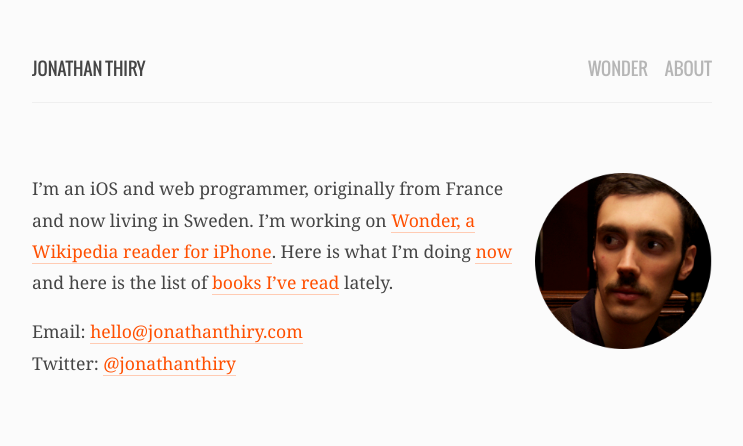
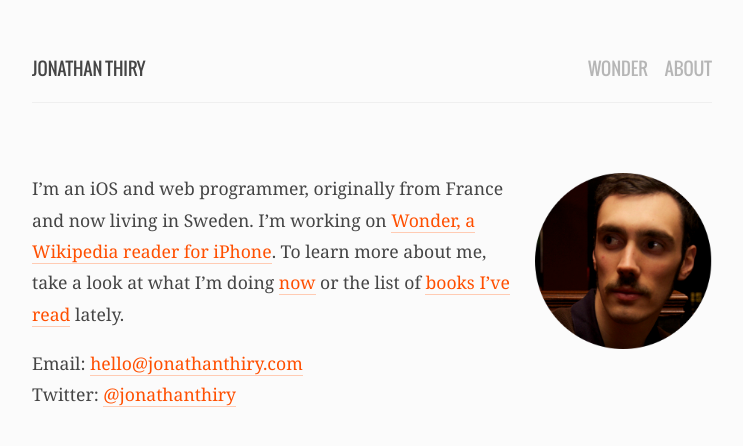
Before and after one commit to jonathanthiry/jonathanthiry.github.com, a Jekyll site: the page built from about.md, in a window 1280 px wide. Shown: the top 446 px of the page, without its empty margins (268-1011 px from the left). Built offline with Jekyll 4.4.1, drawn with Linux system fonts in a browser that asks for light colours.

Commit message:
Update about page

```diff
--- a/about.md
+++ b/about.md
@@ -5,7 +5,7 @@ permalink: /about
 
 <img src="/assets/images/jonathan-circle.png" class="jonathan-photo" alt="Photo of Jonathan">
 
-I'm an iOS and web programmer, originally from France and now living in Sweden. I'm working on [Wonder, a Wikipedia reader for iPhone](/wonder/). Here is what I'm doing [now](/now) and here is the list of [books I've read](/reading) lately.
+I'm an iOS and web programmer, originally from France and now living in Sweden. I'm working on [Wonder, a Wikipedia reader for iPhone](/wonder/). To learn more about me, take a look at what I'm doing [now](/now) or the list of [books I've read](/reading) lately.
 
 Email: [hello@jonathanthiry.com](mailto:hello@jonathanthiry.com)
 Twitter: [@jonathanthiry](https://twitter.com/jonathanthiry)
```
